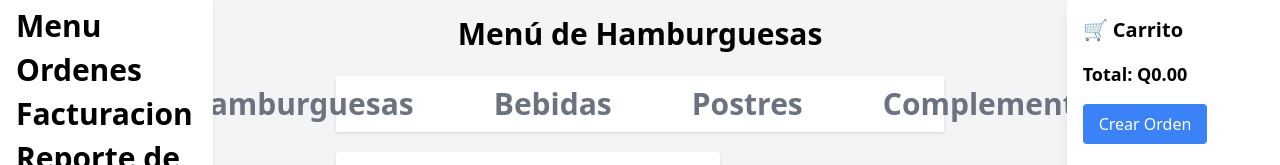
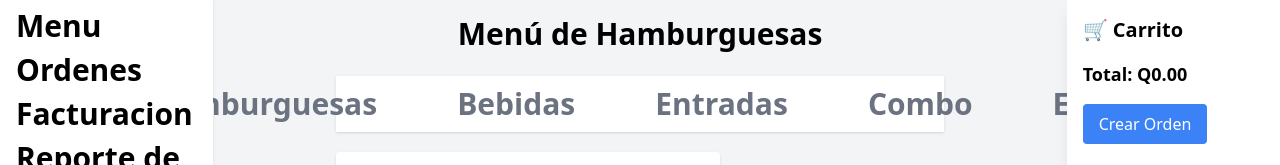
Before and after one commit to gerabeb/Restaurante, a website: page src/pages/menu.html in a window 1280 px wide. Shown: the top 165 px of the page. Drawn offline with Linux system fonts and the light colour scheme.

Commit message:
Nuevas secciones agregadas en menu

```diff
--- a/src/pages/menu.html
+++ b/src/pages/menu.html
@@ -38,9 +38,11 @@
             <li class="text-gray-500 my-2 hover:underline inline"><a class="text-3xl font-semibold ml-4"
                     href="#" id="menu-bebidas">Bebidas</a></li>
             <li class="text-gray-500 my-2 hover:underline inline"><a class="text-3xl font-semibold ml-4"
-                    href="#about ">Postres</a></li>
+                    href="#about ">Entradas</a></li>
+                <li class="text-gray-500 my-2 hover:underline inline"><a class="text-3xl font-semibold ml-4"
+                    href="#news">Combo</a></li>
             <li class="text-gray-500 my-2 hover:underline inline"><a class="text-3xl font-semibold ml-4"
-                    href="#news">Complementos</a></li>
+                    href="#news">Extras</a></li>
         </ul>
 
          <!-- Container -->
```
